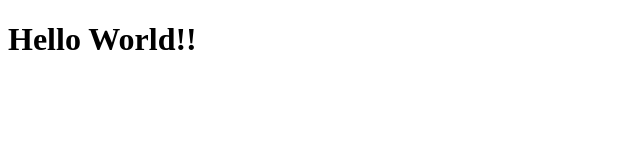
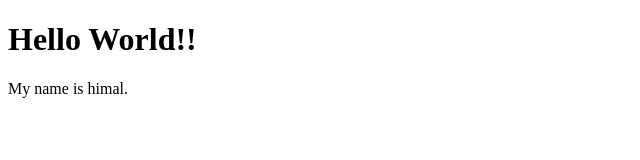
Before and after one commit to b-jay/background-generator, a plain HTML site: page index.html in a window 1280 px wide. Shown: the whole page, without its empty margins (0-640 px from the left). Drawn offline with Linux system fonts and the light colour scheme.

Commit message:
addinng paragraph

```diff
--- a/index.html
+++ b/index.html
@@ -5,5 +5,6 @@
 </head>
 <body>
 	<h1>Hello World!!</h1>
+	<p>My name is himal.</p>
 </body>
 </html>
```
